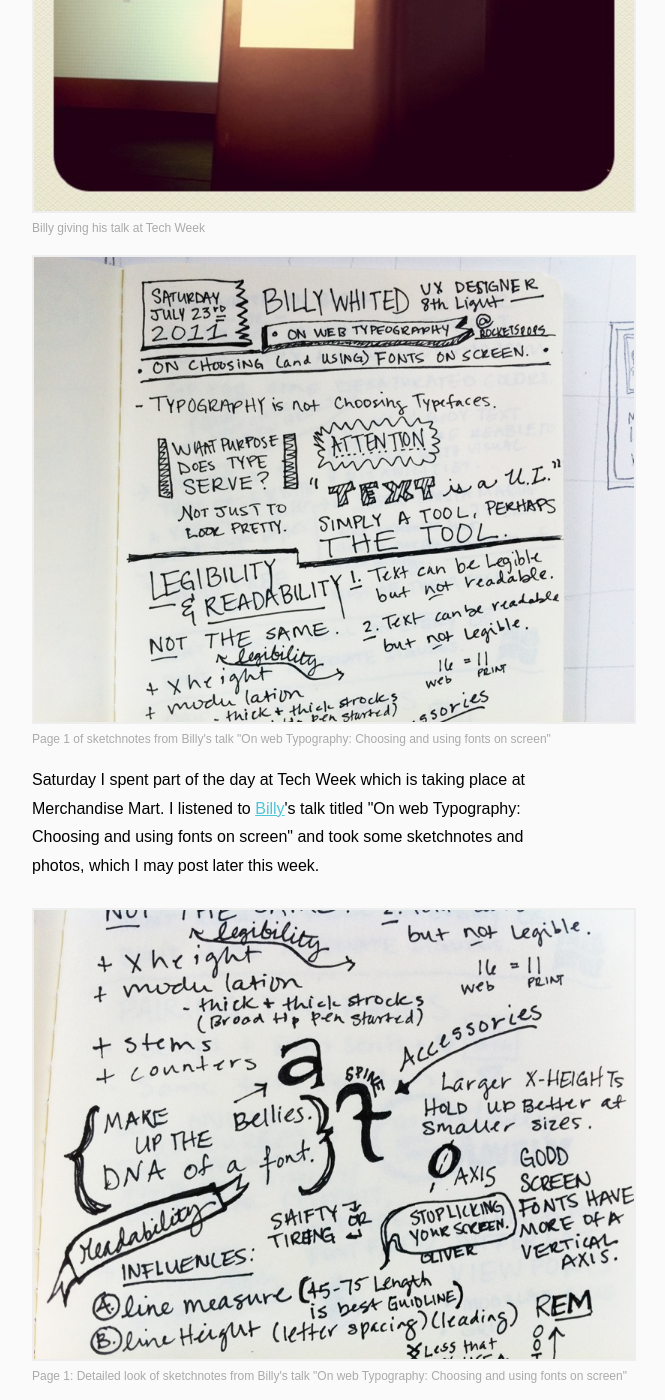
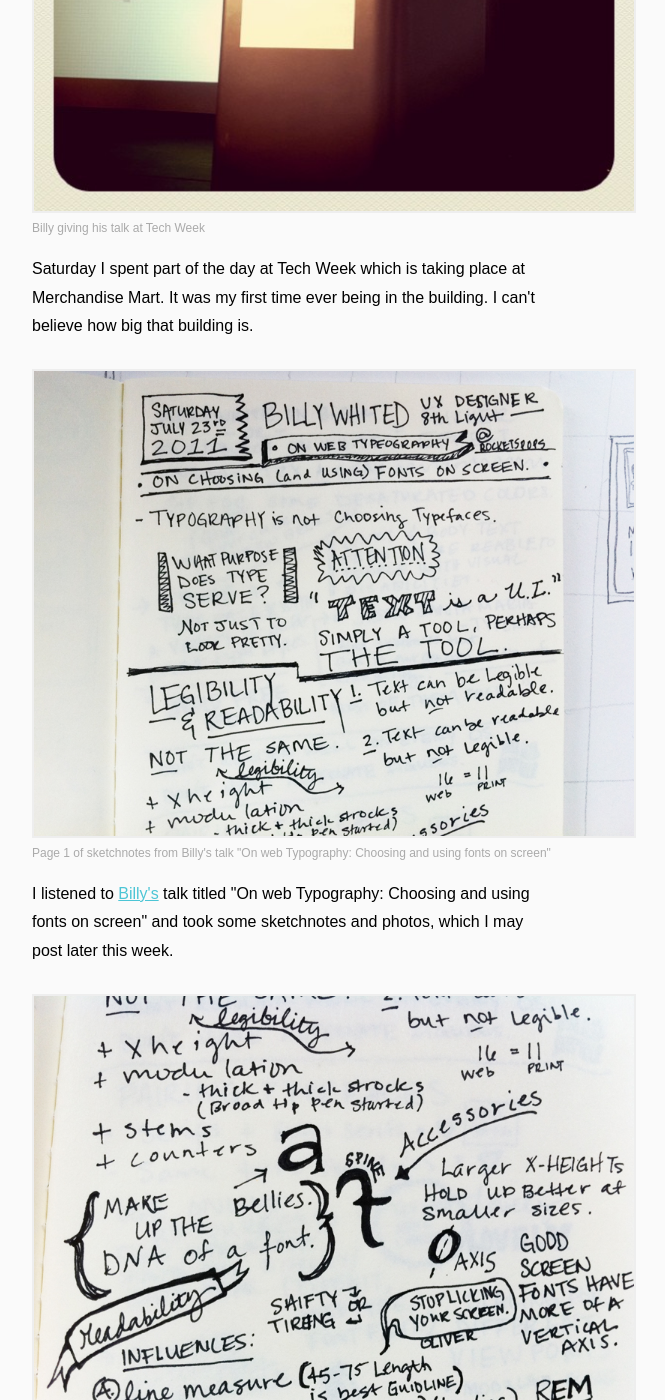
Before and after one commit to smbriones/smbriones.github.com, a Jekyll site: the page built from _posts/2011-07-25-week-three.html, in a window 1280 px wide and 1400 px high, scrolled down 1964 px. Shown: the whole window, without its empty margins (468-1133 px from the left). Built offline with Jekyll 4.4.1, drawn with Linux system fonts in a browser that asks for light colours; nearby versions of some CDN libraries.

Commit message:
editing blog post

```diff
--- a/_posts/2011-07-25-week-three.html
+++ b/_posts/2011-07-25-week-three.html
@@ -54,14 +54,17 @@ snippet: "It has been another week full of learning at 8th Light. I can't believ
   <img src="/images/blog/week3/billy_instagram.jpg">
   <figcaption>Billy giving his talk at Tech Week</figcaption>
 </figure>
+<p>
+  Saturday I spent part of the day at Tech Week which is taking place at Merchandise Mart.
+  It was my first time ever being in the building. I can't believe how big that building is.
+</p>
 <figure>
   <img src="/images/blog/week3/bwhited-notes-a.jpg">
   <figcaption>Page 1 of sketchnotes from Billy's talk "On web Typography:
     Choosing and using fonts on screen"</figcaption>
 </figure>
 <p>
-  Saturday I spent part of the day at Tech Week which is taking place at Merchandise Mart. I
-  listened to <a href="http://www.8thlight.com/our-team/billy-whited">Billy</a>'s talk titled
+  I listened to <a href="http://www.8thlight.com/our-team/billy-whited">Billy's</a> talk titled
   "On web Typography: Choosing and using fonts on screen" and
   took some sketchnotes and photos, which I may post later this week.
 </p>
```
